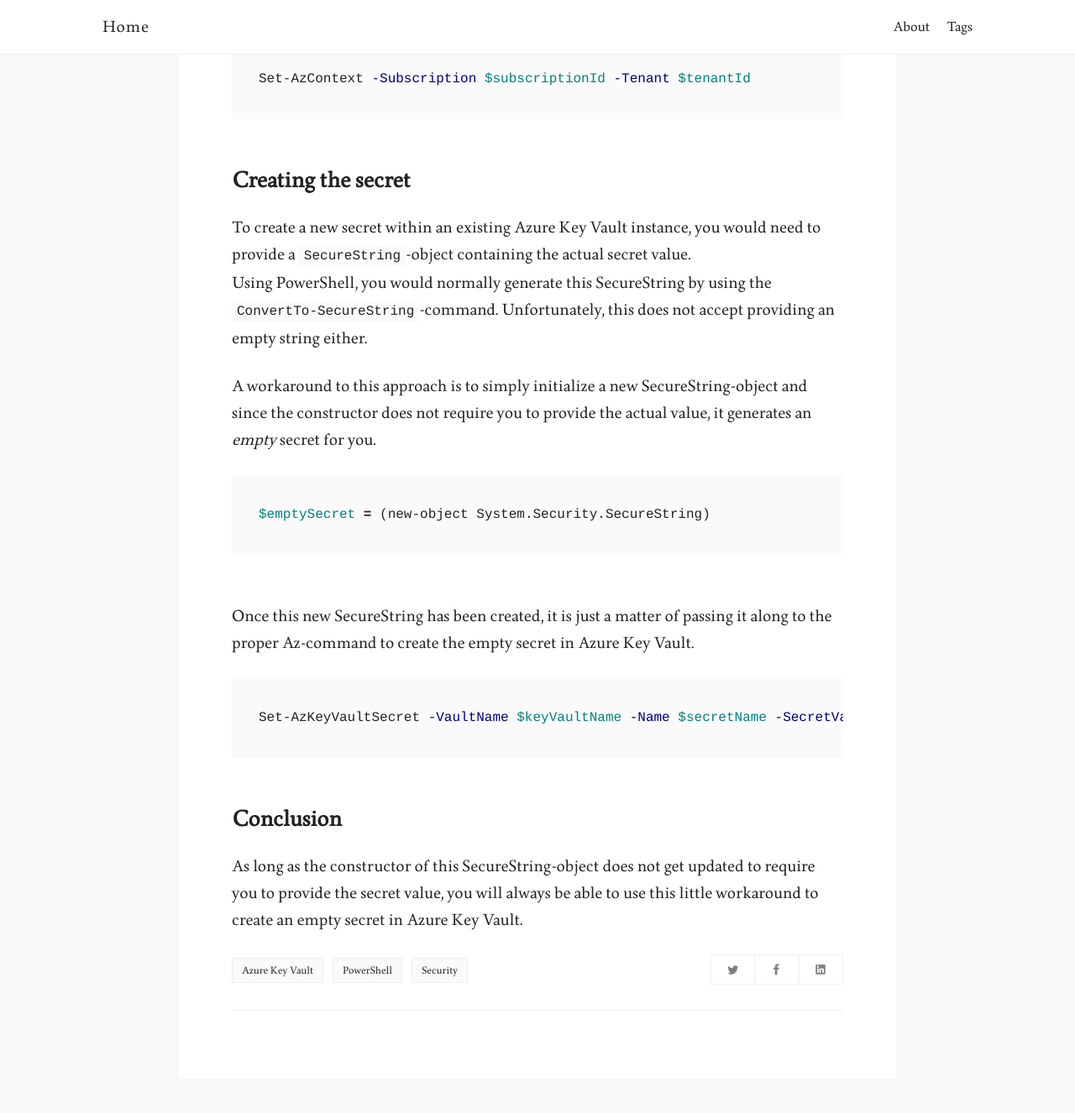
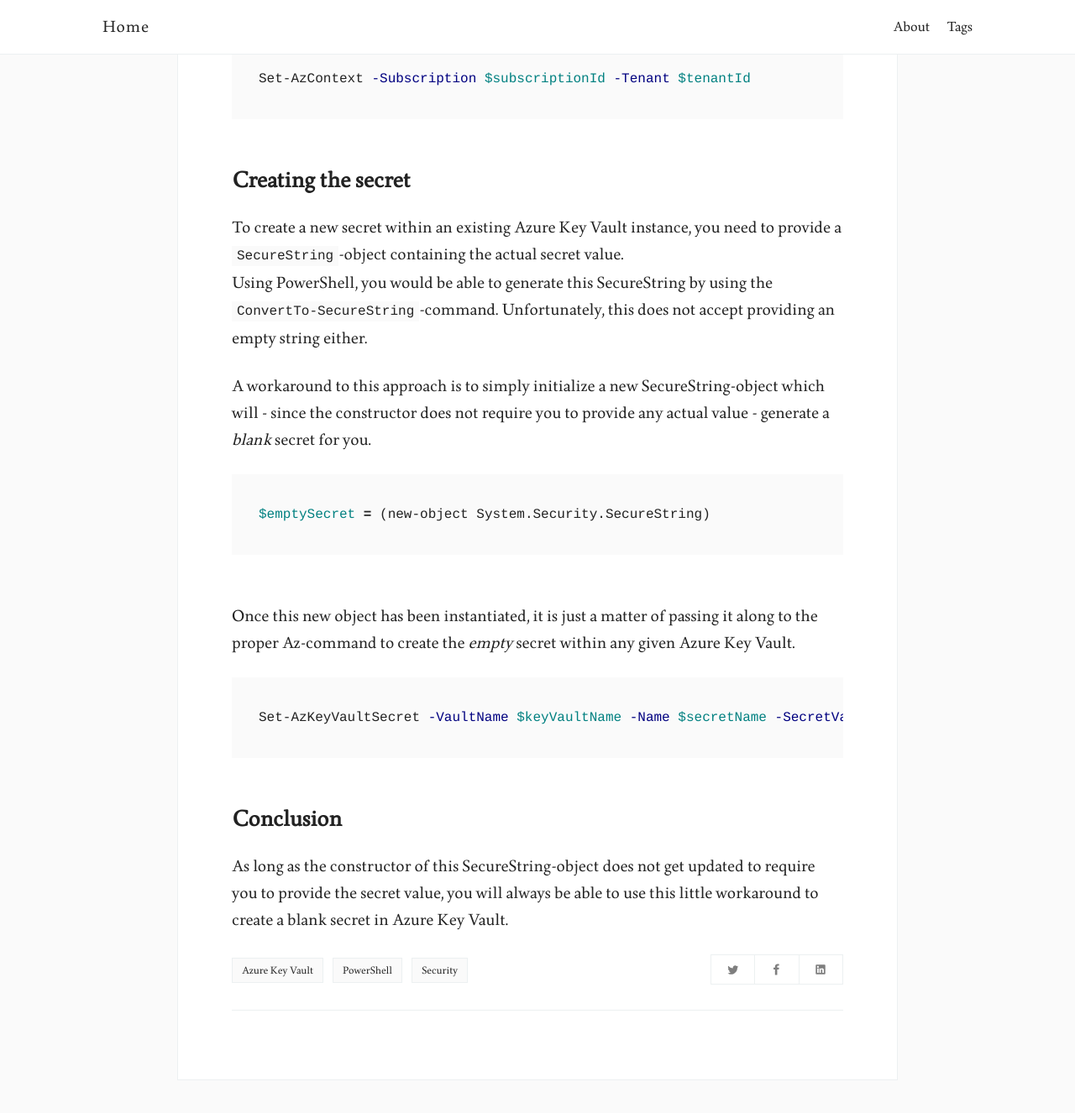
Before and after one commit to mbraekman/mbraekman.github.io, a Jekyll site: the page built from _posts/2021-11-08-Azure Key Vault Empty Secrets.md, in a window 1280 px wide and 1400 px high, scrolled down 1301 px. Shown: the top 1326 px of the window at 84% size. Built offline with Jekyll 4.4.1, drawn with Linux system fonts in a browser that asks for light colours.

Commit message:
minor changes text. Related to #48

````diff
--- a/_posts/2021-11-08-Azure Key Vault Empty Secrets.md
+++ b/_posts/2021-11-08-Azure Key Vault Empty Secrets.md
@@ -27,17 +27,17 @@ Set-AzContext -Subscription $subscriptionId -Tenant $tenantId
   <br />
 
 ### Creating the secret
-To create a new secret within an existing Azure Key Vault instance, you would need to provide a `SecureString`-object containing the actual secret value.
-Using PowerShell, you would normally generate this SecureString by using the `ConvertTo-SecureString`-command. Unfortunately, this does not accept providing an empty string either.
+To create a new secret within an existing Azure Key Vault instance, you need to provide a `SecureString`-object containing the actual secret value.
+Using PowerShell, you would be able to generate this SecureString by using the `ConvertTo-SecureString`-command. Unfortunately, this does not accept providing an empty string either.
 
-A workaround to this approach is to simply initialize a new SecureString-object and since the constructor does not require you to provide the actual value, it generates an _empty_ secret for you.
+A workaround to this approach is to simply initialize a new SecureString-object which will - since the constructor does not require you to provide any actual value - generate a _blank_ secret for you.
 ```powershell
 $emptySecret = (new-object System.Security.SecureString)
 ```
 
 <br />
 
-Once this new SecureString has been created, it is just a matter of passing it along to the proper Az-command to create the empty secret in Azure Key Vault.
+Once this new object has been instantiated, it is just a matter of passing it along to the proper Az-command to create the _empty_ secret within any given Azure Key Vault.
 ```powershell
 Set-AzKeyVaultSecret -VaultName $keyVaultName -Name $secretName -SecretValue $emptySecret
 ```
@@ -45,4 +45,4 @@ Set-AzKeyVaultSecret -VaultName $keyVaultName -Name $secretName -SecretValue $em
 <br />
 
 ### Conclusion
-As long as the constructor of this SecureString-object does not get updated to require you to provide the secret value, you will always be able to use this little workaround to create an empty secret in Azure Key Vault.
+As long as the constructor of this SecureString-object does not get updated to require you to provide the secret value, you will always be able to use this little workaround to create a blank secret in Azure Key Vault.
````
Also changed, not shown: other parts of _posts/2021-11-08-Azure Key Vault Empty Secrets.md (+1 -1 lines).
